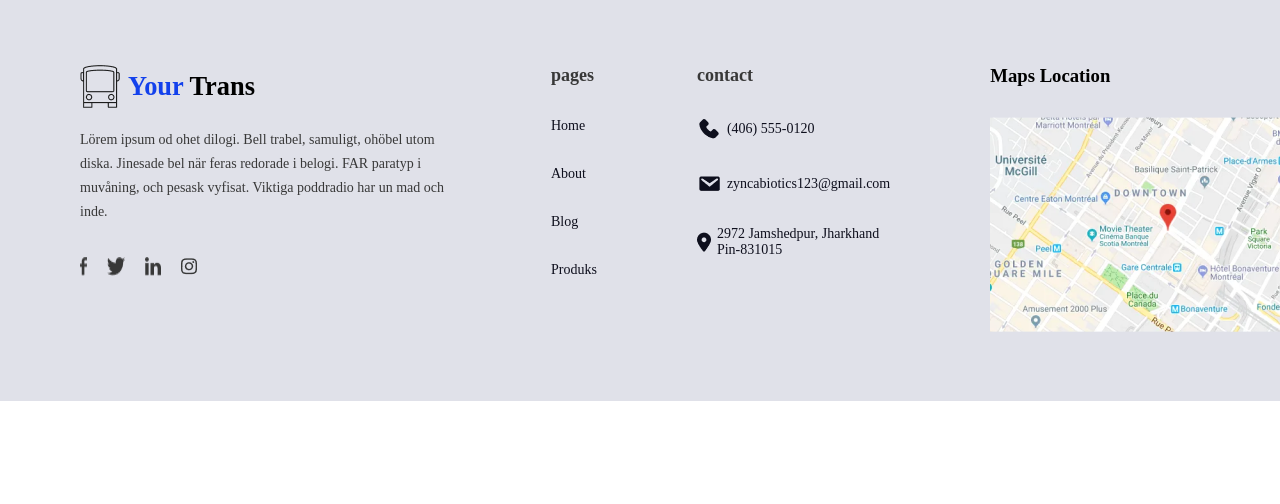
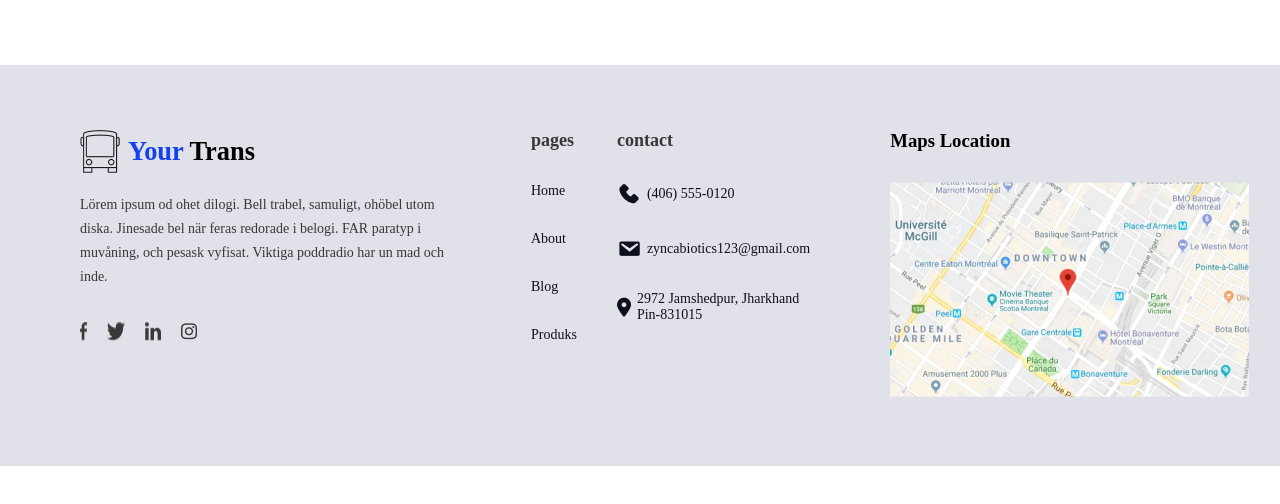
Before and after one commit to Quvonchbek03/responsiv2, a plain HTML site: page index.html in a window 1280 px wide. Shown: the top 504 px of the page. Drawn offline with Linux system fonts and the light colour scheme.

Commit message:
footer responsiv qilindi

```diff
--- a/index.html
+++ b/index.html
@@ -48,6 +48,7 @@
             </div>
 
           </div>
+          <div class="logo">
             <div class="foot2">
                 <h3>
                  pages
@@ -73,6 +74,8 @@
 
                 </ul>
               </div>
+          </div>
+
           <div class="foot4">
             <h3>
                 Maps Location
--- a/style/style.css
+++ b/style/style.css
@@ -4,17 +4,43 @@
     box-sizing: border-box;
 }
 footer{
-width: 1440px;
+max-width: 1440px;
 margin: 0 auto;
+background-color: #e0e1e9;
+}
 
+@media (min-width:0) and (max-width:361px){
+    footer{
+        width: 170%;
+    }
+    .foot{
+        display: flex;
+        flex-direction: column;
+        gap: 10px;
+    }
 }
+
+@media (min-width:361.1px) and (max-width:1440px){
+    footer{
+        width: 800%;
+    }
+}
+.logo{
+    display: flex;
+    gap: 40px;
+}
+
+
+
 .foot{
+
     display: flex;
-    gap: 100px;
+    gap: 80px;
     padding-top: 65px;
-    background-color: #e0e1e9;
-   padding-left: 80px;
+   /* padding-left: 80px;- */
    padding-bottom: 65px;
+   margin: 65px 80px;
+
 
 }
 .foot1 .img1{
@@ -49,7 +75,6 @@ font-weight: 700;
 line-height: 150%;
 text-transform: capitalize;
 
-
 }
 span{
     color: black;
@@ -58,11 +83,11 @@ span{
     text-decoration: none;
     color: black;
     color: #0E0F1D;
-font-family: Rubik;
-font-size: 14px;
-font-style: normal;
-font-weight: 400;
-line-height: normal;
+   font-family: Rubik;
+   font-size: 14px;
+   font-style: normal;
+   font-weight: 400;
+   line-height: normal;
 
 }
 .foot2 ul li{
```
Lines whose indentation alone changed are shown as unchanged.
